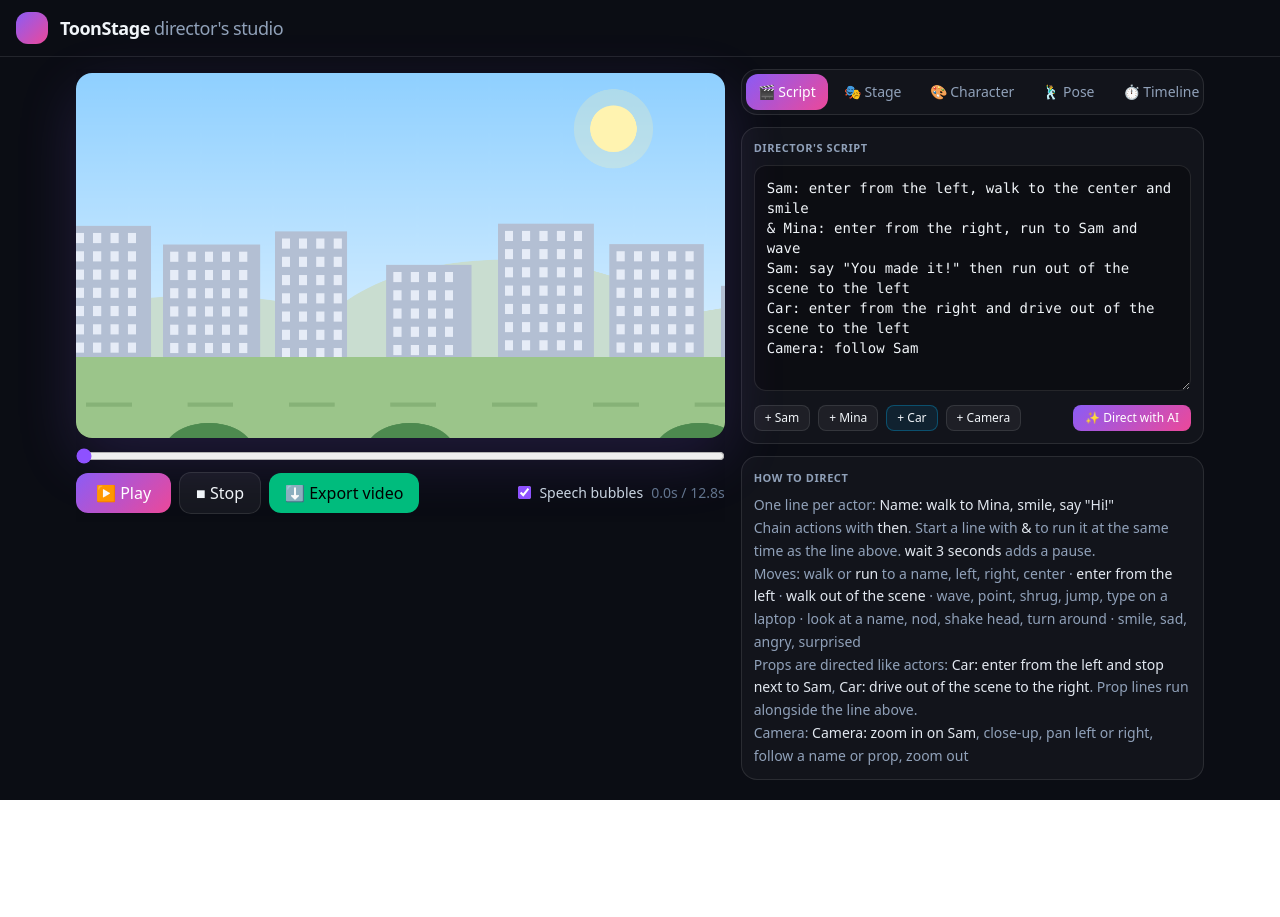
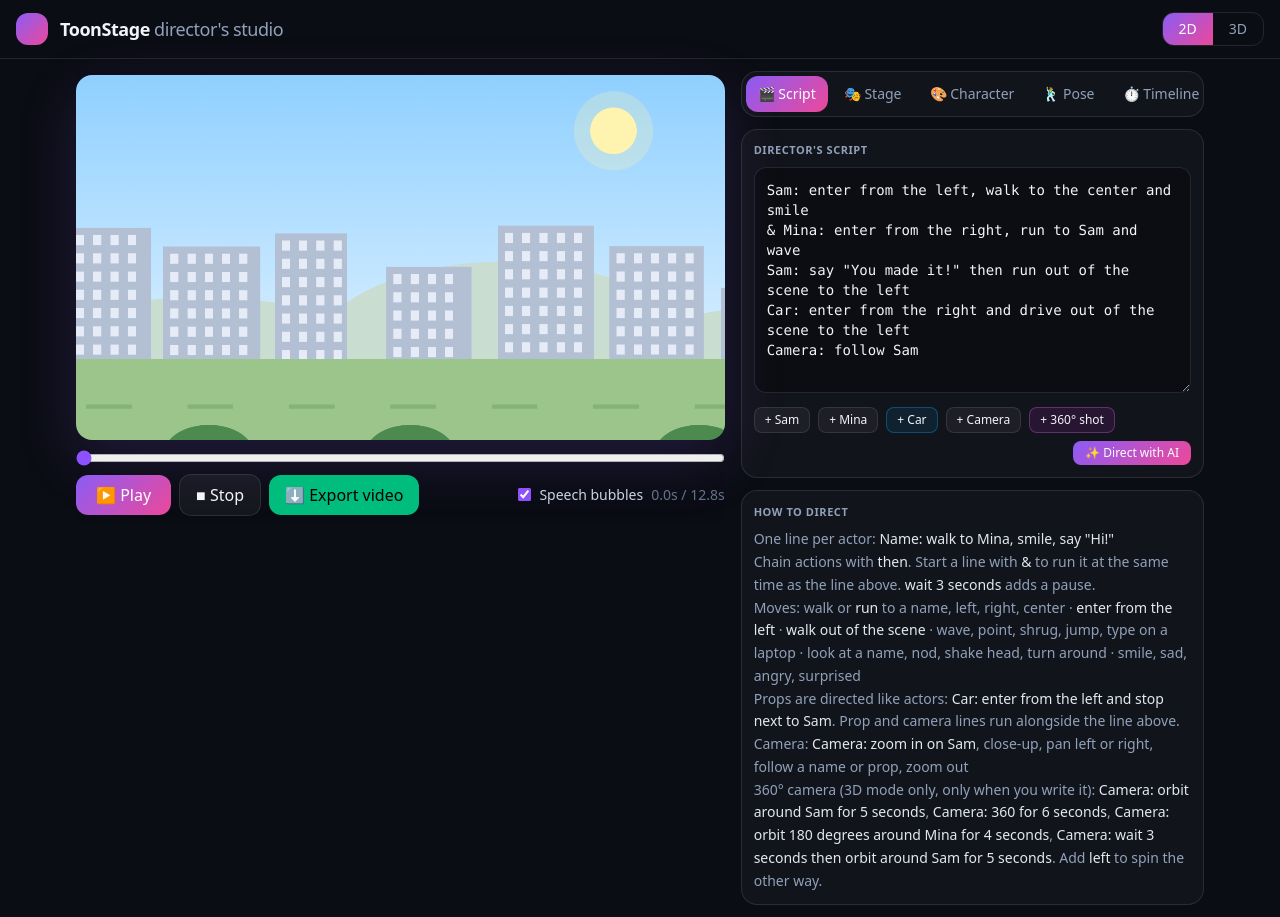
Before and after one commit to Nexbotcom/Cartoon, a Next.js app: page / in a window 1280 px wide. Before the commit the page ends 800 px from the top, so only its background shows below. Built offline with nearby package versions, Linux system fonts and the light colour scheme.

Commit message:
Update page.tsx

```diff
--- a/app/page.tsx
+++ b/app/page.tsx
@@ -8,7 +8,8 @@ import { listChars } from "@/lib/library";
 import { parseScript } from "@/lib/parser";
 import { PRESETS } from "@/lib/presets";
 import { PROP_LIST } from "@/lib/props";
-import { CastMember, CharacterDef, Pose, PoseBlock, PropKind, PropMember, ThemeId } from "@/lib/types";
+import type { Renderer3D } from "@/lib/render3d";
+import { CastMember, CharacterDef, Pose, PoseBlock, PropKind, PropMember, Scene, ThemeId } from "@/lib/types";
 
 const SAMPLE = `Sam: enter from the left, walk to the center and smile
 & Mina: enter from the right, run to Sam and wave
@@ -35,6 +36,10 @@ export default function Studio() {
   const cv = useRef<HTMLCanvasElement>(null);
   const raf = useRef(0);
   const timeRef = useRef(0);
+  const r3 = useRef<Renderer3D | null>(null);
+  const [mode, setMode] = useState<"2d" | "3d">("2d");
+  const [r3ready, setR3ready] = useState(false);
+  const [note3, setNote3] = useState("");
   const [cast, setCast] = useState<CastMember[]>(INITIAL);
   const [props, setProps] = useState<PropMember[]>(INITIAL_PROPS);
   const [sel, setSel] = useState(0);
@@ -64,13 +69,38 @@ export default function Studio() {
   const ctx = () => cv.current!.getContext("2d")!;
   const stop = () => cancelAnimationFrame(raf.current);
 
+  // one place that decides how a frame is drawn: 2D engine or the 3D renderer
+  const paint = (c: CanvasRenderingContext2D, sc: Scene, t: number) => {
+    if (mode === "3d" && r3.current) r3.current.render(c, sc, t, { theme, bubbles });
+    else renderFrame(c, sc, t, { bubbles, theme });
+  };
+
+  // load the 3D code only when 3D is switched on
+  useEffect(() => {
+    if (mode !== "3d" || r3.current) return;
+    let dead = false;
+    import("@/lib/render3d")
+      .then(m => {
+        if (dead) return;
+        r3.current = m.createRenderer3D();
+        setR3ready(true); setNote3("");
+      })
+      .catch(() => {
+        if (dead) return;
+        setNote3("3D could not start on this device or browser (it needs WebGL). Staying in 2D.");
+        setMode("2d");
+      });
+    return () => { dead = true; };
+  }, [mode]);
+  useEffect(() => () => { r3.current?.dispose(); }, []);
+
   useEffect(() => {
     stop();
     const t = Math.min(timeRef.current, scene.duration);
     setT(t);
-    renderFrame(ctx(), scene, t, { bubbles, theme });
+    paint(ctx(), scene, t);
     return stop;
-  }, [scene, bubbles, theme]);
+  }, [scene, bubbles, theme, mode, r3ready]);
   useEffect(() => { listChars().then(setLib); }, [tab]);
   useEffect(() => { setDraft({}); setDraftT0(null); }, [sel]);
 
@@ -79,13 +109,13 @@ export default function Studio() {
     const c = ctx(), t0 = performance.now();
     const tick = (now: number) => {
       const t = Math.min((now - t0) / 1000, scene.duration);
-      renderFrame(c, scene, t, { bubbles, theme });
+      paint(c, scene, t);
       setT(t);
       if (t < scene.duration) raf.current = requestAnimationFrame(tick); else onDone?.();
     };
     raf.current = requestAnimationFrame(tick);
   };
-  const scrub = (t: number) => { stop(); setT(t); renderFrame(ctx(), scene, t, { bubbles, theme }); };
+  const scrub = (t: number) => { stop(); setT(t); paint(ctx(), scene, t); };
 
   const exportVideo = () => {
     const mime = ["video/mp4;codecs=avc1", "video/webm;codecs=vp9", "video/webm"].find(m => MediaRecorder.isTypeSupported(m));
@@ -130,6 +160,10 @@ export default function Studio() {
     setSel(cast.length);
   };
   const addLine = (who: string) => setScript(s => `${s.trimEnd()}\n${who}: `);
+  const addOrbit = () => {
+    const who = cast[sel]?.def.name ?? cast[0]?.def.name ?? "";
+    setScript(s => `${s.trimEnd()}\nCamera: orbit around ${who} for 5 seconds`);
+  };
 
   const patchProp = (i: number, p: Partial<PropMember>) => setProps(ps => ps.map((q, k) => (k === i ? { ...q, ...p } : q)));
   const removeProp = (i: number) => setProps(ps => ps.filter((_, k) => k !== i));
@@ -177,12 +211,20 @@ export default function Studio() {
     </div>
   );
   const needActor = <p className={`${panel} text-sm text-slate-400`}>Add an actor in the Stage tab first.</p>;
+  const modeBtn = (m: "2d" | "3d", label: string) => (
+    <button key={m} onClick={() => setMode(m)}
+      className={`px-4 py-1.5 font-medium ${mode === m ? "text-white" : "text-slate-400"}`}
+      style={mode === m ? grad : undefined}>{label}</button>
+  );
 
   return (
     <div className="min-h-screen bg-[#0b0d14] text-slate-100">
       <header className="flex items-center gap-3 border-b border-white/10 px-4 py-3">
         <div className="h-8 w-8 rounded-xl" style={grad} />
-        <h1 className="text-lg font-semibold tracking-tight">ToonStage <span className="font-normal text-slate-400">director&apos;s studio</span></h1>
+        <h1 className="text-lg font-semibold tracking-tight">ToonStage <span className="hidden font-normal text-slate-400 sm:inline">director&apos;s studio</span></h1>
+        <div className="ml-auto flex overflow-hidden rounded-xl border border-white/10 text-sm">
+          {modeBtn("2d", "2D")}{modeBtn("3d", "3D")}
+        </div>
       </header>
 
       <main className="mx-auto grid max-w-6xl gap-4 p-3 lg:grid-cols-[1.4fr_1fr]">
@@ -190,6 +232,8 @@ export default function Studio() {
           <div className="overflow-hidden rounded-2xl ring-1 ring-white/10" style={{ boxShadow: "0 20px 60px rgba(139,92,246,0.18)" }}>
             <canvas ref={cv} width={W} height={H} className="block w-full bg-black" />
           </div>
+          {mode === "3d" && !r3ready && <p className="text-xs text-slate-400">Loading 3D...</p>}
+          {note3 && <p className="text-xs text-amber-400">{note3}</p>}
           <input type="range" min={0} max={scene.duration} step={0.01} value={time}
             onChange={e => scrub(+e.target.value)} className="w-full accent-violet-500" />
           <div className="flex flex-wrap items-center gap-2">
@@ -230,6 +274,7 @@ export default function Studio() {
                       className="rounded-lg border border-sky-400/30 bg-sky-500/10 px-2.5 py-1 text-xs hover:bg-sky-500/20">+ {p.name}</button>
                   ))}
                   <button onClick={() => addLine("Camera")} className="rounded-lg border border-white/10 bg-white/5 px-2.5 py-1 text-xs hover:bg-white/10">+ Camera</button>
+                  <button onClick={addOrbit} className="rounded-lg border border-fuchsia-400/30 bg-fuchsia-500/10 px-2.5 py-1 text-xs hover:bg-fuchsia-500/20">+ 360° shot</button>
                   <button onClick={askAI} disabled={busy} style={grad}
                     className="ml-auto rounded-lg px-3 py-1 text-xs font-medium text-white disabled:opacity-50">
                     {busy ? "Thinking..." : "✨ Direct with AI"}
@@ -242,8 +287,9 @@ export default function Studio() {
                 <p>One line per actor: <span className="text-slate-200">Name: walk to Mina, smile, say &quot;Hi!&quot;</span></p>
                 <p>Chain actions with <span className="text-slate-200">then</span>. Start a line with <span className="text-slate-200">&amp;</span> to run it at the same time as the line above. <span className="text-slate-200">wait 3 seconds</span> adds a pause.</p>
                 <p>Moves: walk or <span className="text-slate-200">run</span> to a name, left, right, center · <span className="text-slate-200">enter from the left</span> · <span className="text-slate-200">walk out of the scene</span> · wave, point, shrug, jump, type on a laptop · look at a name, nod, shake head, turn around · smile, sad, angry, surprised</p>
-                <p>Props are directed like actors: <span className="text-slate-200">Car: enter from the left and stop next to Sam</span>, <span className="text-slate-200">Car: drive out of the scene to the right</span>. Prop lines run alongside the line above.</p>
+                <p>Props are directed like actors: <span className="text-slate-200">Car: enter from the left and stop next to Sam</span>. Prop and camera lines run alongside the line above.</p>
                 <p>Camera: <span className="text-slate-200">Camera: zoom in on Sam</span>, close-up, pan left or right, follow a name or prop, zoom out</p>
+                <p>360° camera (3D mode only, only when you write it): <span className="text-slate-200">Camera: orbit around Sam for 5 seconds</span>, <span className="text-slate-200">Camera: 360 for 6 seconds</span>, <span className="text-slate-200">Camera: orbit 180 degrees around Mina for 4 seconds</span>, <span className="text-slate-200">Camera: wait 3 seconds then orbit around Sam for 5 seconds</span>. Add <span className="text-slate-200">left</span> to spin the other way.</p>
               </div>
             </div>
           )}
```
